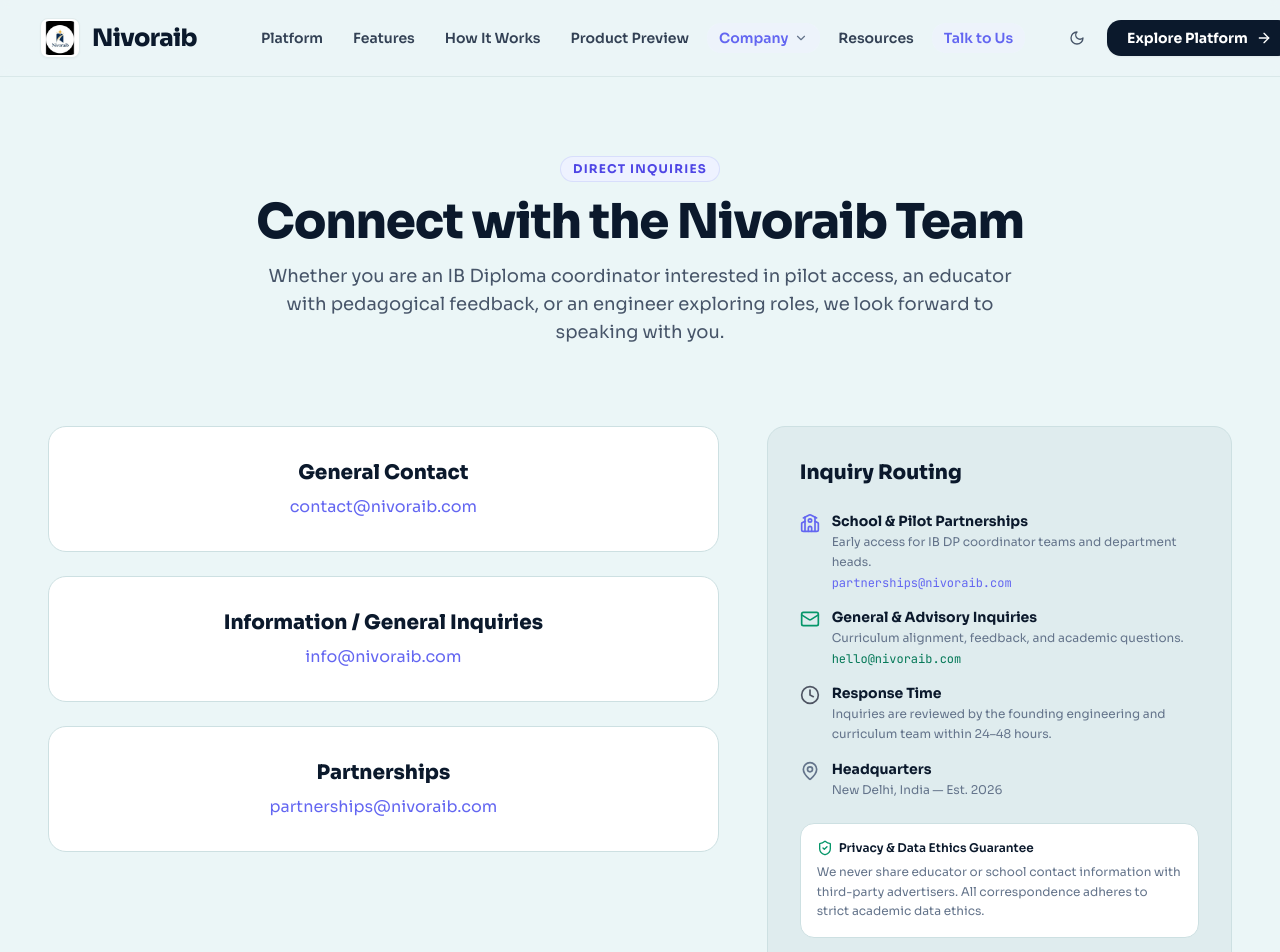
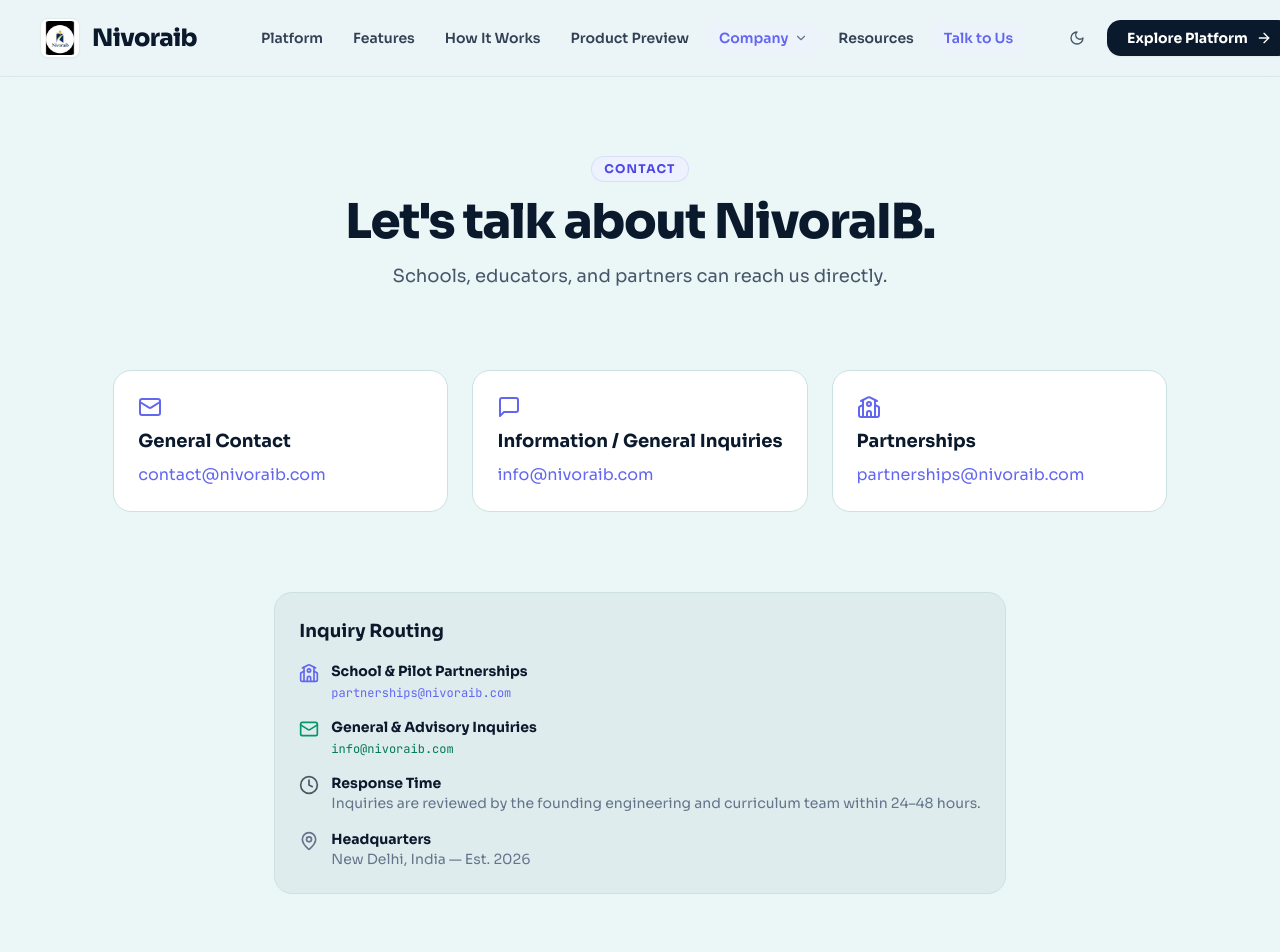
Before and after one commit to nivoraib/nivoraib-website, a Next.js app: page /contact in a window 1280 px wide. Shown: the top 952 px of the page. Built offline with nearby package versions, Linux system fonts and the light colour scheme.

Commit message:
feat: polish contact page layout

```diff
--- a/src/app/contact/page.tsx
+++ b/src/app/contact/page.tsx
@@ -5,7 +5,7 @@
 
 export const metadata = {
   title: "Contact Nivoraib — Inquiries, Demos & Partnerships",
-  description: "Get in touch with the Nivoraib founding team for pilot access, school partnerships, curriculum inquiries, or career questions.",
+  description: "Get in touch with the Nivoraib team for pilot access, school partnerships, curriculum inquiries, or partnership questions.",
 };
 
 export default function ContactPage() {
@@ -14,98 +14,81 @@
       {/* 1. Header */}
       <section className="max-w-7xl mx-auto px-6 sm:px-8 lg:px-12">
         <SectionHeader
-          badge="Direct Inquiries"
-          title="Connect with the Nivoraib Team"
-          subtitle="Whether you are an IB Diploma coordinator interested in pilot access, an educator with pedagogical feedback, or an engineer exploring roles, we look forward to speaking with you."
+          badge="CONTACT"
+          title="Let's talk about NivoraIB."
+          subtitle="Schools, educators, and partners can reach us directly."
         />
       </section>
 
-      {/* 2. Contact Grid: Left Form, Right Contact Info */}
+      {/* 2. Primary Contact Options Grid */}
       <section className="max-w-7xl mx-auto px-6 sm:px-8 lg:px-12">
-        <div className="grid grid-cols-1 lg:grid-cols-12 gap-8 lg:gap-12 items-start">
-            {/* Left: Email Contacts (7 cols) */}
-            <div className="lg:col-span-7 space-y-6">
-              <div className="bg-white dark:bg-zinc-850 rounded-2xl border border-slate-200 dark:border-zinc-700 p-6 sm:p-8 text-center">
-                <h3 className="text-xl font-extrabold text-navy-900 dark:text-zinc-100 mb-2">General Contact</h3>
+        <div className="grid grid-cols-1 md:grid-cols-3 gap-6">
+          {/* General Contact */}
+          <div className="bg-white dark:bg-zinc-850 rounded-2xl border border-slate-200 dark:border-zinc-700 p-6 flex flex-col items-start space-y-2">
+            <Mail className="w-6 h-6 text-brand-indigo dark:text-zinc-300" />
+            <h3 className="text-lg font-bold text-navy-900 dark:text-zinc-100">General Contact</h3>
             <a href="mailto:contact@nivoraib.com" className="text-brand-indigo dark:text-zinc-300 hover:underline">contact@nivoraib.com</a>
           </div>
-              <div className="bg-white dark:bg-zinc-850 rounded-2xl border border-slate-200 dark:border-zinc-700 p-6 sm:p-8 text-center">
-                <h3 className="text-xl font-extrabold text-navy-900 dark:text-zinc-100 mb-2">Information / General Inquiries</h3>
+          {/* Information / General Inquiries */}
+          <div className="bg-white dark:bg-zinc-850 rounded-2xl border border-slate-200 dark:border-zinc-700 p-6 flex flex-col items-start space-y-2">
+            <MessageSquare className="w-6 h-6 text-brand-indigo dark:text-zinc-300" />
+            <h3 className="text-lg font-bold text-navy-900 dark:text-zinc-100">Information / General Inquiries</h3>
             <a href="mailto:info@nivoraib.com" className="text-brand-indigo dark:text-zinc-300 hover:underline">info@nivoraib.com</a>
           </div>
-              <div className="bg-white dark:bg-zinc-850 rounded-2xl border border-slate-200 dark:border-zinc-700 p-6 sm:p-8 text-center">
-                <h3 className="text-xl font-extrabold text-navy-900 dark:text-zinc-100 mb-2">Partnerships</h3>
+          {/* Partnerships */}
+          <div className="bg-white dark:bg-zinc-850 rounded-2xl border border-slate-200 dark:border-zinc-700 p-6 flex flex-col items-start space-y-2">
+            <School className="w-6 h-6 text-brand-indigo dark:text-zinc-300" />
+            <h3 className="text-lg font-bold text-navy-900 dark:text-zinc-100">Partnerships</h3>
             <a href="mailto:partnerships@nivoraib.com" className="text-brand-indigo dark:text-zinc-300 hover:underline">partnerships@nivoraib.com</a>
           </div>
         </div>
+      </section>
 
-          {/* Right: Contact Information & FAQ (5 cols) */}
-          <div className="lg:col-span-5 space-y-6">
-            <div className="bg-slate-50 dark:bg-zinc-850 rounded-2xl border border-slate-200 dark:border-zinc-700 p-6 sm:p-8 space-y-6">
-              <h3 className="text-xl font-extrabold text-navy-900 dark:text-zinc-100">
-                Inquiry Routing
-              </h3>
-
-              <div className="space-y-4 text-xs sm:text-sm text-slate-600 dark:text-zinc-300">
+      {/* 3. Inquiry Routing */}
+      <section className="max-w-7xl mx-auto px-6 sm:px-8 lg:px-12">
+        <div className="bg-slate-50 dark:bg-zinc-850 rounded-2xl border border-slate-200 dark:border-zinc-700 p-6 space-y-4 text-sm">
+          <h3 className="text-lg font-bold text-navy-900 dark:text-zinc-100">Inquiry Routing</h3>
           <div className="flex items-start gap-3">
             <School className="w-5 h-5 text-brand-indigo dark:text-zinc-300 shrink-0 mt-0.5" />
             <div>
-                    <strong className="text-navy-900 dark:text-zinc-100 block">School &amp; Pilot Partnerships</strong>
-                    <span className="text-slate-500 dark:text-zinc-400 text-xs">
-                      Early access for IB DP coordinator teams and department heads.
-                    </span>
-                    <div className="font-mono text-xs text-brand-indigo dark:text-zinc-300 mt-1">
-                      partnerships@nivoraib.com
+              <strong className="block text-navy-900 dark:text-zinc-100">School & Pilot Partnerships</strong>
+              <div className="font-mono text-xs text-brand-indigo dark:text-zinc-300 mt-1">partnerships@nivoraib.com</div>
+            </div>
+          </div>
+          <div className="flex items-start gap-3">
+            <Mail className="w-5 h-5 text-emerald-600 dark:text-emerald-400 shrink-0 mt-0.5" />
+            <div>
+              <strong className="block text-navy-900 dark:text-zinc-100">General & Advisory Inquiries</strong>
+              <div className="font-mono text-xs text-emerald-700 dark:text-emerald-400 mt-1">info@nivoraib.com</div>
+            </div>
+          </div>
+          <div className="flex items-start gap-3">
+            <Clock className="w-5 h-5 text-zinc-600 dark:text-zinc-400 shrink-0 mt-0.5" />
+            <div>
+              <strong className="block text-navy-900 dark:text-zinc-100">Response Time</strong>
+              <span className="text-slate-500 dark:text-zinc-400">Inquiries are reviewed by the founding engineering and curriculum team within 24–48 hours.</span>
+            </div>
+          </div>
+          <div className="flex items-start gap-3">
+            <MapPin className="w-5 h-5 text-slate-500 dark:text-zinc-400 shrink-0 mt-0.5" />
+            <div>
+              <strong className="block text-navy-900 dark:text-zinc-100">Headquarters</strong>
+              <span className="text-slate-500 dark:text-zinc-400">New Delhi, India — Est. 2026</span>
             </div>
           </div>
         </div>
+      </section>
 
-                <div className="flex items-start gap-3">
-                  <Mail className="w-5 h-5 text-emerald-600 dark:text-emerald-400 shrink-0 mt-0.5" />
-                  <div>
-                    <strong className="text-navy-900 dark:text-zinc-100 block">General &amp; Advisory Inquiries</strong>
-                    <span className="text-slate-500 dark:text-zinc-400 text-xs">
-                      Curriculum alignment, feedback, and academic questions.
-                    </span>
-                    <div className="font-mono text-xs text-emerald-700 dark:text-emerald-400 mt-1">
-                      hello@nivoraib.com
-                    </div>
-                  </div>
-                </div>
-
-                <div className="flex items-start gap-3">
-                  <Clock className="w-5 h-5 text-zinc-600 dark:text-zinc-400 shrink-0 mt-0.5" />
-                  <div>
-                    <strong className="text-navy-900 dark:text-zinc-100 block">Response Time</strong>
-                    <span className="text-slate-500 dark:text-zinc-400 text-xs">
-                      Inquiries are reviewed by the founding engineering and curriculum team within 24–48 hours.
-                    </span>
-                  </div>
-                </div>
-
-                <div className="flex items-start gap-3">
-                  <MapPin className="w-5 h-5 text-slate-500 dark:text-zinc-400 shrink-0 mt-0.5" />
-                  <div>
-                    <strong className="text-navy-900 dark:text-zinc-100 block">Headquarters</strong>
-                    <span className="text-slate-500 dark:text-zinc-400 text-xs">
-                      New Delhi, India &mdash; Est. 2026
-                    </span>
-                  </div>
-                </div>
-              </div>
-
-              <div className="p-4 rounded-xl bg-white dark:bg-zinc-800 border border-slate-200 dark:border-zinc-700 text-xs text-slate-500 dark:text-zinc-400 space-y-1.5">
+      {/* 4. Privacy / Data Ethics */}
+      <section className="max-w-7xl mx-auto px-6 sm:px-8 lg:px-12">
+        <div className="p-3 rounded-xl bg-white dark:bg-zinc-800 border border-slate-200 dark:border-zinc-700 text-xs text-slate-500 dark:text-zinc-400 space-y-1.5">
           <div className="font-semibold text-navy-900 dark:text-zinc-100 flex items-center gap-1.5">
             <ShieldCheck className="w-4 h-4 text-emerald-600 dark:text-emerald-400" />
             Privacy &amp; Data Ethics Guarantee
           </div>
           <p className="leading-relaxed">
-                  We never share educator or school contact information with third-party advertisers. All correspondence adheres to strict academic data ethics.
+            We never share educator or school contact information with third‑party advertisers. All correspondence adheres to strict academic data ethics.
           </p>
-              </div>
-            </div>
-
-          </div>
         </div>
       </section>
     </div>
```
Lines whose indentation alone changed are shown as unchanged.
